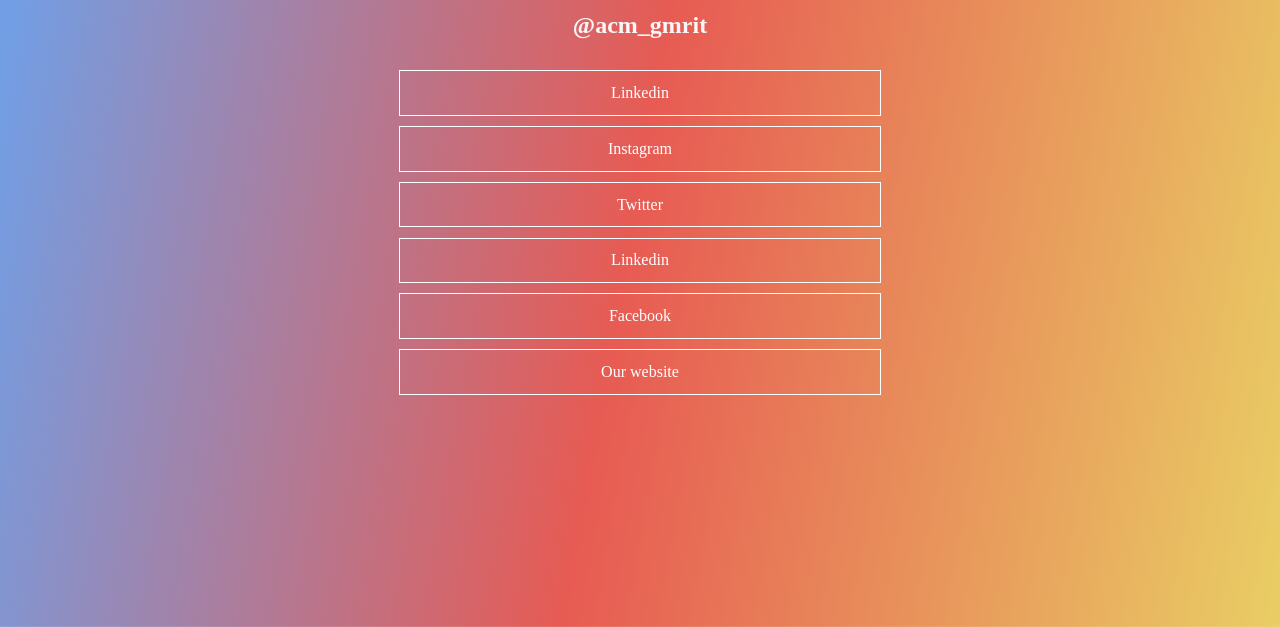
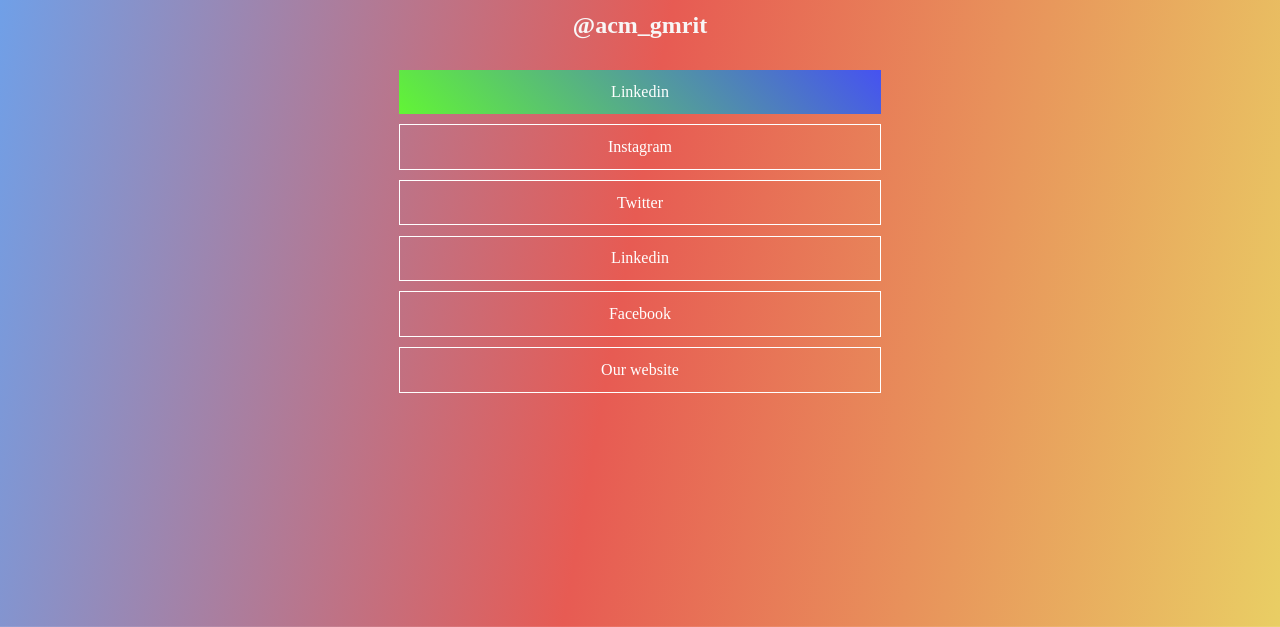
Before and after one commit to Abhiram010/acm-gmrit-social-media, a plain HTML site: page index.html in a window 1280 px wide. In both pictures the pointer is over the link 640 px from the left and 342 px from the top of the page. Shown: the part 250-877 px from the top of the page. Drawn offline with Linux system fonts and the light colour scheme.

Commit message:
Update style.css

```diff
--- a/style.css
+++ b/style.css
@@ -55,7 +55,7 @@ a {
   animation: upside 3s;
 }
 
-.a:hover {
+a:hover {
   background: linear-gradient(45deg, rgb(98, 245, 53), rgb(70, 82, 241));
   border: none;
   cursor: pointer;
```
